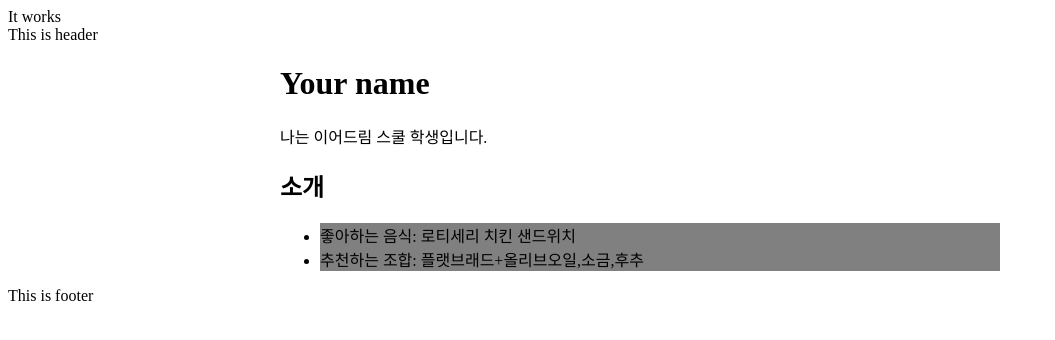
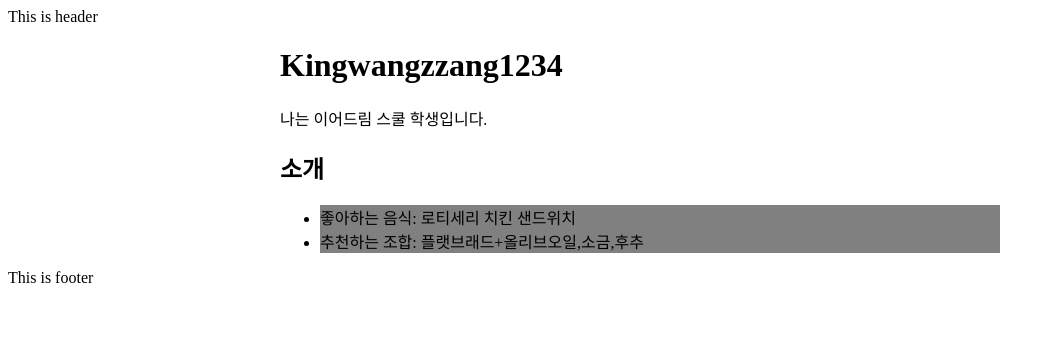
Before and after one commit to Rehudip/rehudip.github.io, a plain HTML site: page index.html in a window 1280 px wide. Shown: the whole page, without its empty margins (0-1055 px from the left). Drawn offline with Linux system fonts and the light colour scheme.

Commit message:
EDIT: index.html edit
Title.

```diff
--- a/index.html
+++ b/index.html
@@ -1,21 +1,15 @@
-<!-- index.html -->
 <!DOCTYPE html>
-<html>
-<head></head>
-<body>It works</body>
-</html>
-
 <html lang="ko-KR">
   <head>
     <meta charset="utf-8">
-<title>My first Page</title>
-<meta name="viewport" content="width=device-width, initial-scal=1.0">
+    <title>My first HTML Page</title>
+    <meta name="viewport" content="width=device-width, initial-scale=1.0">
+    <link rel="stylesheet" type="text/css" href="./style.css">
   </head>
-
   <body>
     <header>This is header</header>
     <main class="container">
-<h1>Your name</h1>
+      <h1>Kingwangzzang1234</h1>
       <p>나는 이어드림 스쿨 학생입니다.</p>
       <h2>소개</h2>
       <ul>
@@ -26,6 +20,3 @@
     <footer>This is footer</footer>
   </body>
 </html>
-
-<link rel="stylesheet" type="text/css" href="./style.css">
-</head>
```
Lines whose indentation alone changed are shown as unchanged.
